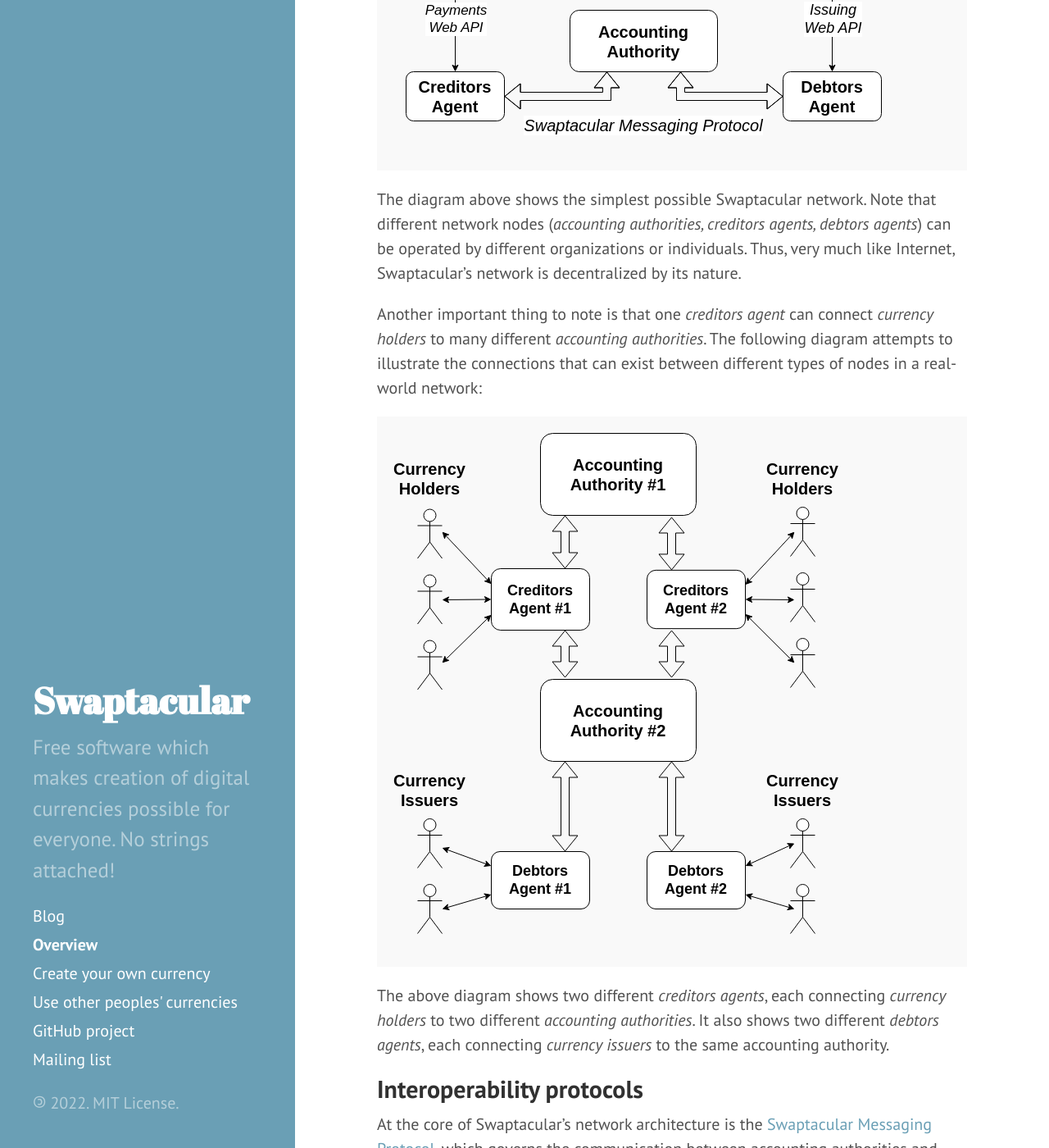
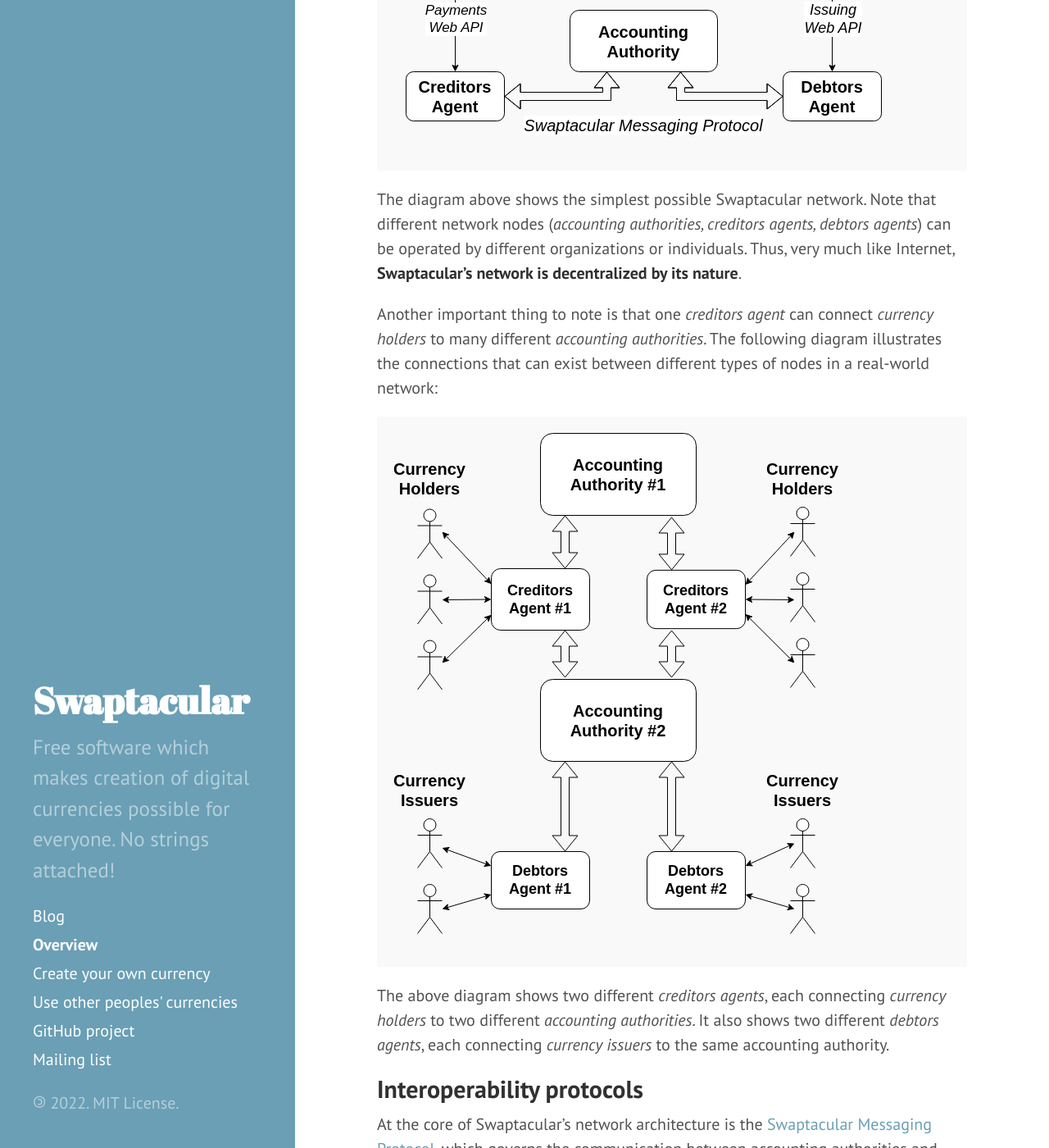
Before and after one commit to epandurski/swaptacular.github.io, a Jekyll site: the page built from overview.md, in a window 1280 px wide and 1400 px high, scrolled down 958 px. Shown: the whole window at 82% size. Built offline with Jekyll 4.4.1, drawn with Linux system fonts in a browser that asks for light colours; some of the changed text lies outside the part shown.

Commit message:
Improve the overview

```diff
--- a/overview.md
+++ b/overview.md
@@ -38,13 +38,12 @@
 network. Note that different network nodes (*accounting authorities,
 creditors agents, debtors agents*) can be operated by different
 organizations or individuals. Thus, very much like Internet,
-Swaptacular's network is decentralized by its nature.
+**Swaptacular's network is decentralized by its nature**.
 
 Another important thing to note is that one *creditors agent* can
 connect *currency holders* to many different *accounting
-authorities*. The following diagram attempts to illustrate the
-connections that can exist between different types of nodes in a
-real-world network:
+authorities*. The following diagram illustrates the connections that
+can exist between different types of nodes in a real-world network:
 
 <div class="message">
   <img src="/public/diagrams/swpt_complex_nework.svg" alt="Swaptacular Real-world Network">
```
Also changed, not shown: other parts of overview.md (+3 -2 lines).
